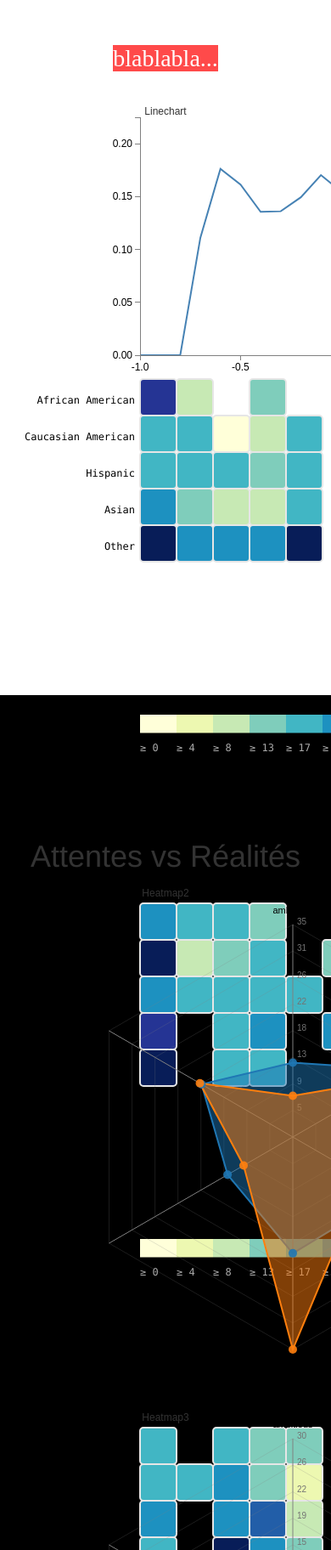
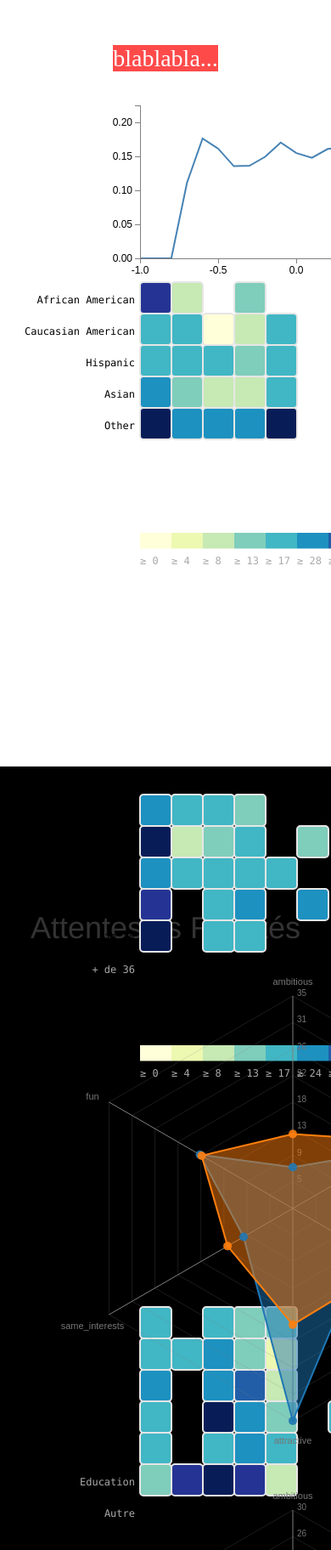
Before and after one commit to louishenrifranc/data_visualisation, a website: page Projet/index.html in a window 390 px wide. Shown: the part 900-2724 px from the top of the page at 85% size. Drawn offline with Linux system fonts and the light colour scheme.

Commit message:
push heatmap

```diff
--- a/Projet/css/scrolling-nav.css
+++ b/Projet/css/scrolling-nav.css
@@ -39,7 +39,7 @@ of those sections to manage the look and feel of the site. */
 }
 
 .question1-section {
-    height: 100%;
+    height: 110%;
     padding-top: 150px;
     text-align: center;
     background: white;
--- a/Projet/index.html
+++ b/Projet/index.html
@@ -111,12 +111,12 @@
     <section id="question1" class="question1-section">
         <div class="container">
             <div class="row">
-                <div class="col-md-4" id="linechart">Linechart</div>
+                <div class="col-md-4" id="linechart"></div>
             </div>
             <div class="row">
                 <div class="col-md-4" id="heatmap1"></div>
-                <div class="col-md-4" id="heatmap2">Heatmap2</div>
-                <div class="col-md-4" id="heatmap3">Heatmap3</div>
+                <div class="col-md-4" id="heatmap2"></div>
+                <div class="col-md-4" id="heatmap3"></div>
             </div>
         </div>
     </section>
@@ -180,23 +180,23 @@
         // Question 1 loading
         lineChart("#linechart","data/corr_vs_matches.csv");
         heatmapChart("#heatmap1", "data/corr_race_race_matches.csv", ["African American", "Caucasian American", "Hispanic", "Asian", "Other"]);
-        heatmapChart("#heatmap2", "data/corr_age_age_matches.csv", ["African American", "Caucasian American", "Hispanic", "Asian", "Other"]);
-        heatmapChart("#heatmap3", "data/corr_field_cd_field_cd_matches.csv", ["African American", "Caucasian American", "Hispanic", "Asian", "Other"]);
+        heatmapChart("#heatmap2", "data/corr_age_age_matches.csv", ["- de 22", "22-23", "24-27", "28-31", "32-36", "+ de 36"]);
+        heatmapChart("#heatmap3", "data/corr_field_cd_field_cd_matches.csv", ["Science", "Science sociales", "Littérature", "Art", "Commerce","Education","Autre"]);
 
 
         // Question 2 loading
         // TODO: Je suis pas sur d'avoir pick les bons fichiers, je pouvais pas ouvrir le .doc (thanks Windows)
         var q = queue();
+        q.defer(d3.json,"data/female_experience.json")
         q.defer(d3.json,"data/female_expectation.json")
-        q.defer(d3.json,"data/female_experience.json")
         q.await(function(error,data1,data2){
             if(error) throw error;
             display_radar_char("#q2_radar_chart1", data1, data2, "Désir des Femmes Versus Choix", "Critères de Désir des femmes", "Critères de Séléction des  Femmes");
         })
 
         var q1 = queue();
+        q1.defer(d3.json,"data/male_experience.json")
         q1.defer(d3.json,"data/male_expectation.json")
-        q1.defer(d3.json,"data/male_experience.json")
         q1.await(function(error,data1,data2){
             if(error) throw error;
             display_radar_char("#q2_radar_chart2", data1, data2,"Désir des Hommes Versus Choix", "Critères de Désir des Hommes", "Critères de Séléction des  Hommes");
--- a/Projet/js/question1.js
+++ b/Projet/js/question1.js
@@ -1,7 +1,7 @@
 
 function heatmapChart (id,csvFile,attribute) {
 
-        var margin = { top: 5, right: 0, bottom: 200, left: 150 },
+        var margin = { top: 5, right: 150, bottom: 300, left: 150 },
           width = 1200 - margin.left - margin.right,
           height = 600 - margin.top - margin.bottom,
           gridSize = Math.floor(width / 24),
@@ -101,8 +101,8 @@ function heatmapChart (id,csvFile,attribute) {
 function lineChart(id,csvFile){
 
   var margin = { top: 0, right: 0, bottom: 20, left: 150 },
-          width = 600 - margin.left - margin.right,
-          height = 300 - margin.top - margin.bottom;
+          width = 500 - margin.left - margin.right,
+          height = 200 - margin.top - margin.bottom;
 
   // Parse the date / time
   //var parseDate = d3.time.format("%d-%b-%y").parse;
--- a/Projet/js/question2.js
+++ b/Projet/js/question2.js
@@ -1,5 +1,5 @@
 var RadarChart = {
-	draw: function(id, d, options){
+	draw: function(id, d, options, legend_color){
 		var cfg = {
 			radius: 5,
 			w: 600,
@@ -98,6 +98,7 @@ var RadarChart = {
 	.text(function(d){return d})
 	.style("font-family", "sans-serif")
 	.style("font-size", "11px")
+	.style("fill", "#757575")
 	.attr("text-anchor", "middle")
 	.attr("dy", "1.5em")
 	.attr("transform", function(d, i){return "translate(0, -10)"})
```
